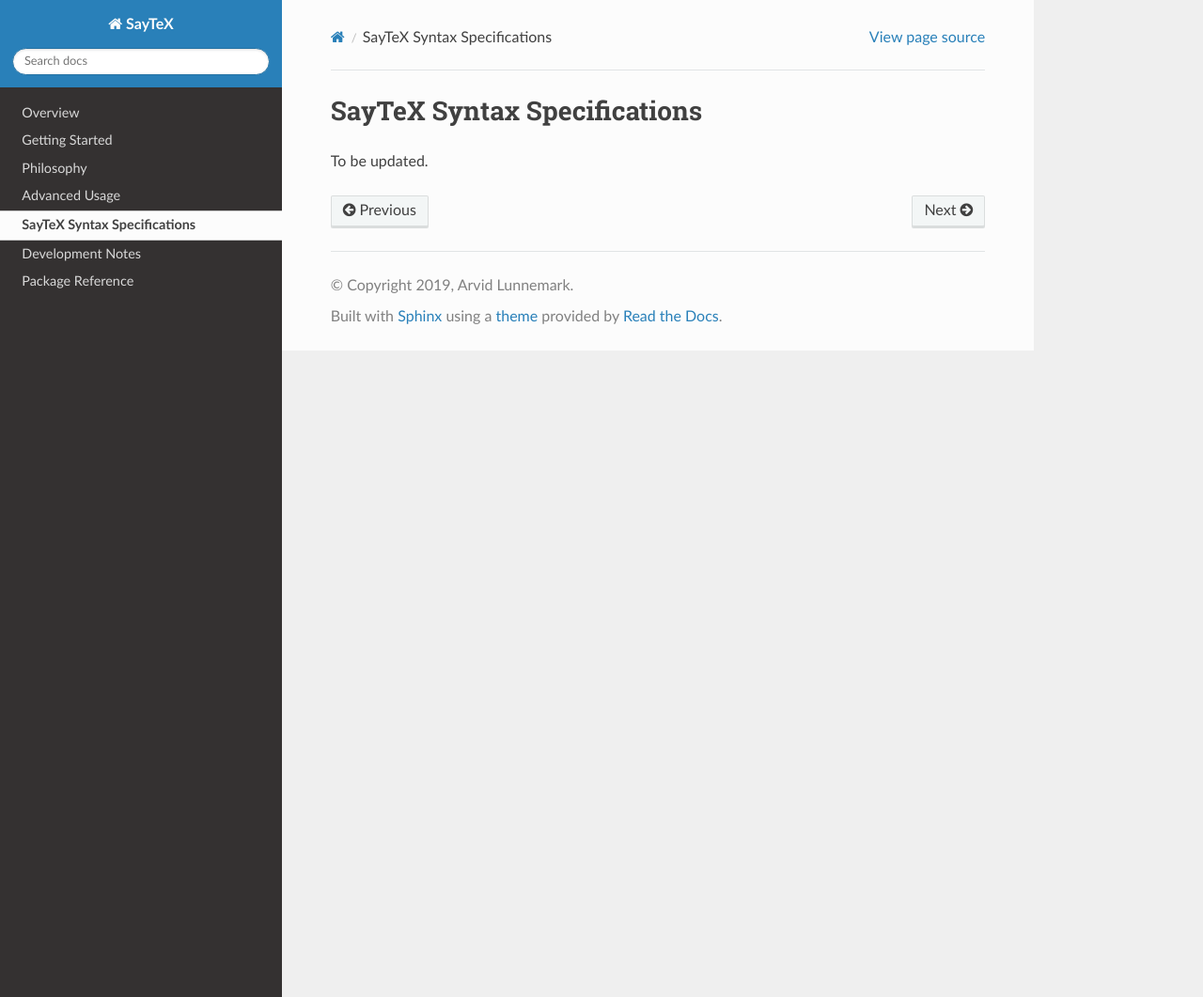
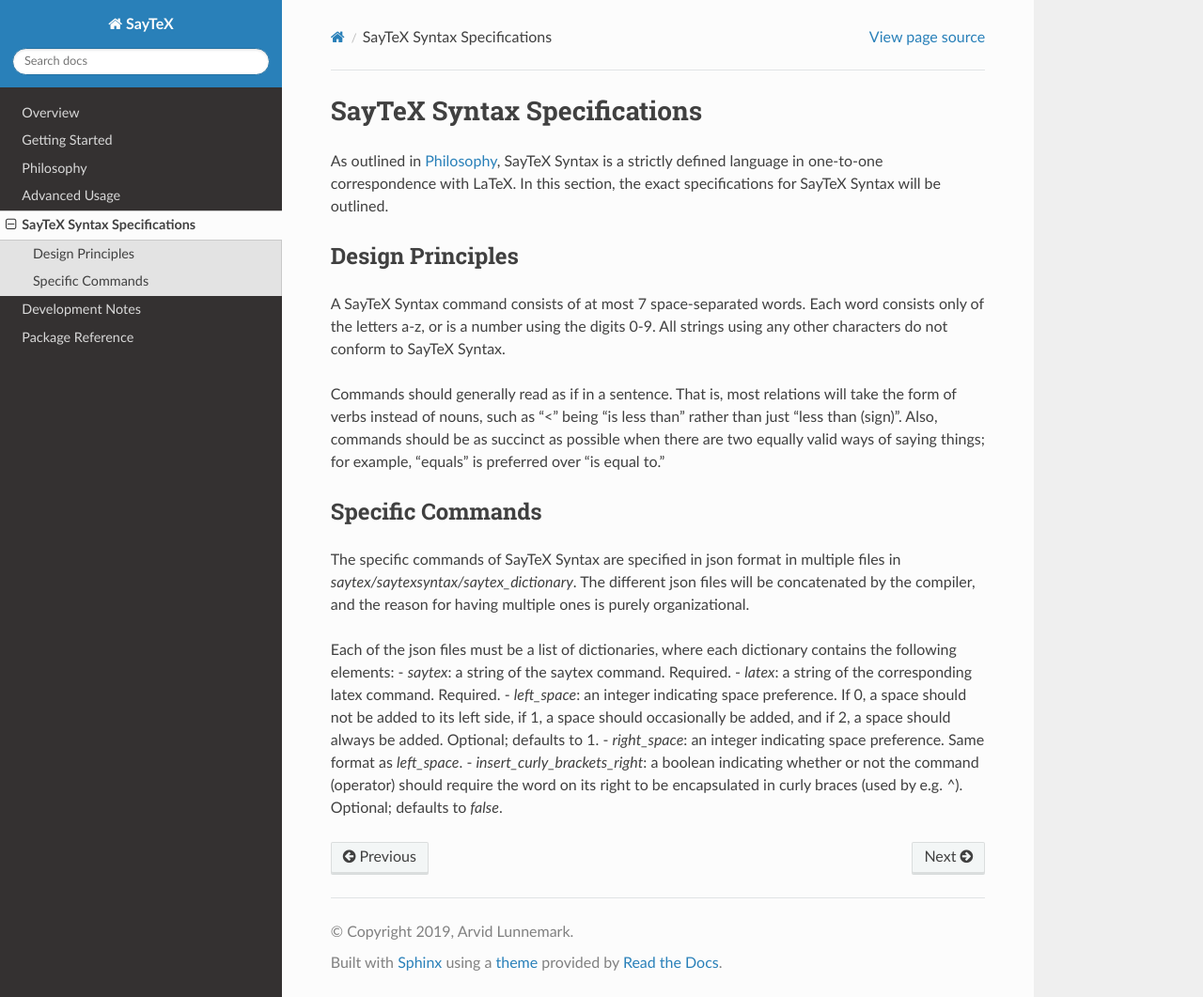
Before and after one commit to arvid220u/saytex, a Sphinx documentation site: the page built from docs/saytexsyntax.rst, in a window 1280 px wide and 1061 px high. Shown: the whole window at 94% size. Built offline with Sphinx 7.4.7 and the Read the Docs theme 2.0.0, drawn with Linux system fonts in a browser that asks for light colours.

Commit message:
add saytex syntax

```diff
--- a/docs/saytexsyntax.rst
+++ b/docs/saytexsyntax.rst
@@ -3,4 +3,43 @@
 SayTeX Syntax Specifications
 ===============================
 
-To be updated.
+As outlined in :ref:`philosophy`, SayTeX Syntax is a strictly defined
+language in one-to-one correspondence with LaTeX. In this section, the
+exact specifications for SayTeX Syntax will be outlined.
+
+
+Design Principles
+--------------------
+
+A SayTeX Syntax command consists of at most 7 space-separated words. Each word consists
+only of the letters a-z, or is a number using the digits 0-9. All strings using
+any other characters do not conform to SayTeX Syntax.
+
+Commands should generally read as if in a sentence. That is, most relations
+will take the form of verbs instead of nouns, such as "<" being "is less than"
+rather than just "less than (sign)". Also, commands should be as succinct as possible
+when there are two equally valid ways of saying things; for example, "equals" is
+preferred over "is equal to."
+
+
+
+Specific Commands
+-----------------------
+
+
+The specific commands of SayTeX Syntax are specified in json format in
+multiple files in `saytex/saytexsyntax/saytex_dictionary`. The different json files will
+be concatenated by the compiler, and the reason for having multiple ones is purely
+organizational.
+
+Each of the json files must be
+a list of dictionaries, where each dictionary contains the following elements:
+- `saytex`: a string of the saytex command. Required.
+- `latex`: a string of the corresponding latex command. Required.
+- `left_space`: an integer indicating space preference. If 0, a space should not
+be added to its left side, if 1, a space should occasionally be added, and if 2, a space
+should always be added. Optional; defaults to 1.
+- `right_space`: an integer indicating space preference. Same format as `left_space`.
+- `insert_curly_brackets_right`: a boolean indicating whether or not the command (operator)
+should require the word on its right to be encapsulated in curly braces (used by e.g. `^`).
+Optional; defaults to `false`.
```
